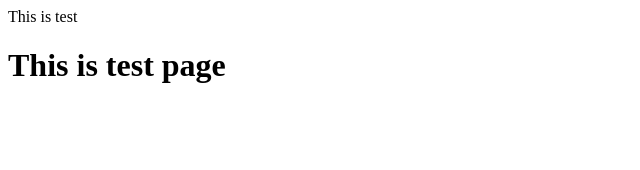
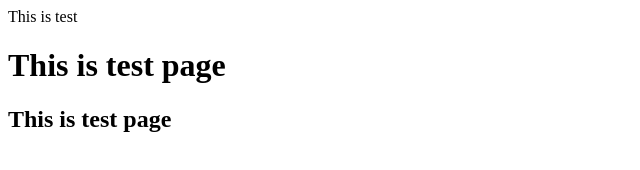
Before and after one commit to ravindrakawalkar/MyFirstPHPProject, a plain HTML site: page index.html in a window 1280 px wide. Shown: the whole page, without its empty margins (0-640 px from the left). Drawn offline with Linux system fonts and the light colour scheme.

Commit message:
Update index.html

```diff
--- a/index.html
+++ b/index.html
@@ -1,4 +1,4 @@
 <html>
 	<head>This is test</head>
-        <body><span><H1>This is test page</H1></span></body>
+        <body><span><H1>This is test page</H1></span><span><H2>This is test page</H2></span></body>
 </html>
```
